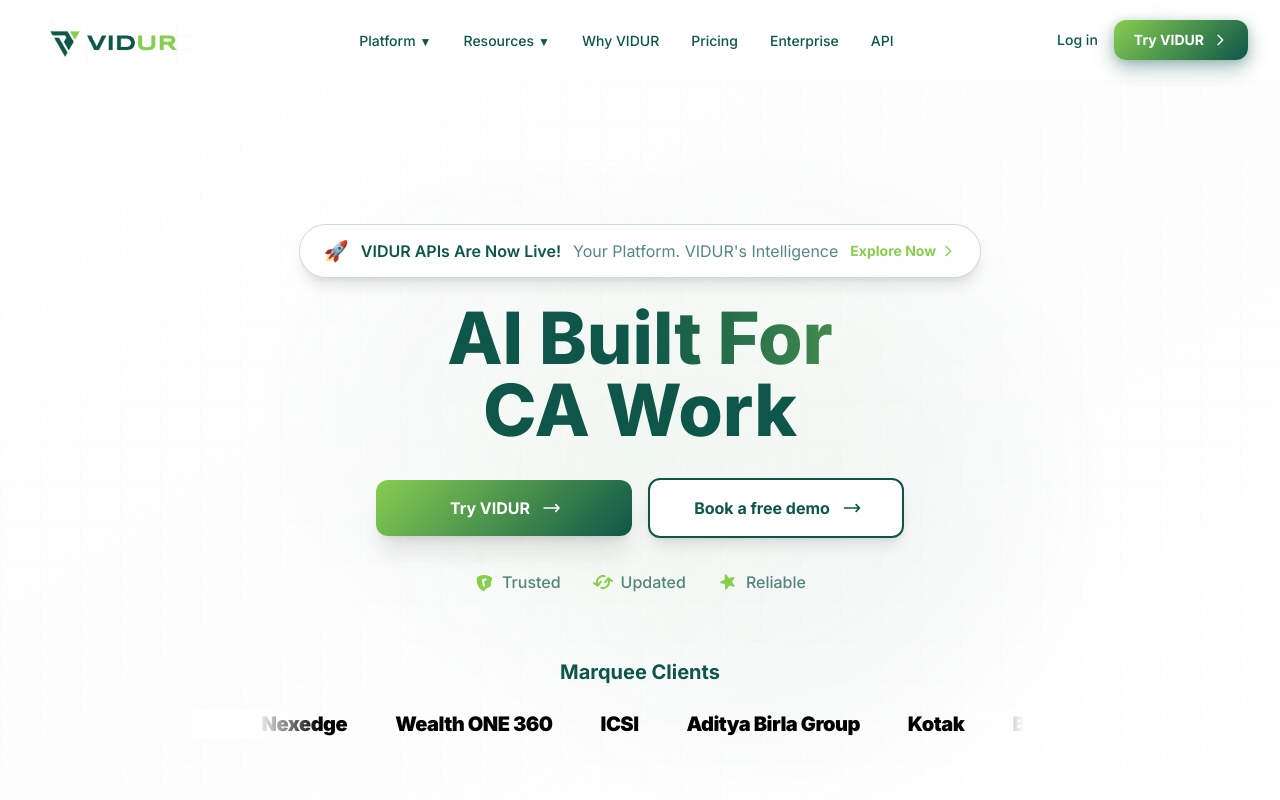
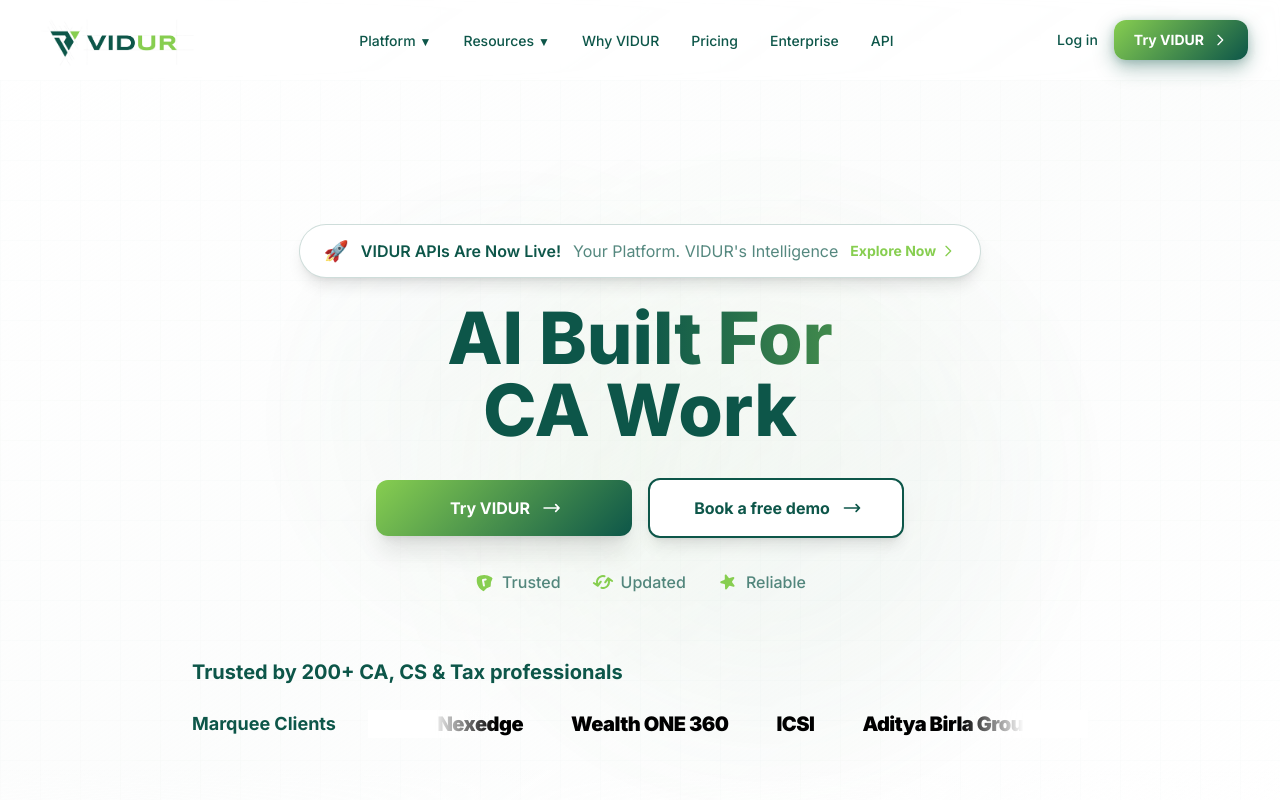
Before and after one commit to Wittywizaard/VIDURLandingPage, a Next.js app: page / in a window 1280 px wide. Shown: the top 800 px of the page. Built offline with nearby package versions, Linux system fonts and the light colour scheme.

Commit message:
feat: update trusted professionals text and left-align marquee clients label
Co-authored-by: developer <developer@konproz.com>

```diff
--- a/components/Hero.tsx
+++ b/components/Hero.tsx
@@ -214,21 +214,30 @@ export default function Hero() {
             ))}
           </motion.div>
 
-          {/* Marquee Clients - Under Trust Points */}
+          {/* Trusted Professionals & Marquee Clients - Under Trust Points */}
           <motion.div
             initial={{ opacity: 0, y: 20 }}
             animate={{ opacity: 1, y: 0 }}
             transition={{ duration: 1, delay: 1.1 }}
-            className="mt-12 md:mt-16"
+            className="mt-12 md:mt-16 w-full"
           >
-            <div className="flex flex-col items-center gap-6">
-              {/* Marquee Clients Label */}
-              <h3 className="text-lg md:text-xl font-bold text-deep-green">
-                Marquee Clients
+            <div className="flex flex-col gap-6">
+              {/* Left-aligned heading */}
+              <h3 className="text-lg md:text-xl font-bold text-deep-green text-left">
+                Trusted by 200+ CA, CS & Tax professionals
               </h3>
 
+              {/* Left-aligned Marquee Clients label with scrolling logos */}
+              <div className="flex flex-col md:flex-row items-start md:items-center gap-4 md:gap-8">
+                {/* Marquee Clients label on the left */}
+                <div className="flex-shrink-0">
+                  <h4 className="text-base md:text-lg font-bold text-deep-green whitespace-nowrap">
+                    Marquee Clients
+                  </h4>
+                </div>
+
                 {/* Scrolling Logos */}
-              <div className="w-full overflow-hidden">
+                <div className="flex-1 overflow-hidden">
                   <div className="relative">
                     {/* Infinite scrolling logos */}
                     <div className="flex items-center gap-8 md:gap-12 animate-scroll-hero">
@@ -251,6 +260,7 @@ export default function Hero() {
                     {/* Gradient overlays for smooth edges */}
                     <div className="absolute left-0 top-0 bottom-0 w-16 md:w-32 bg-gradient-to-r from-white via-white to-transparent pointer-events-none z-10"></div>
                     <div className="absolute right-0 top-0 bottom-0 w-16 md:w-32 bg-gradient-to-l from-white via-white to-transparent pointer-events-none z-10"></div>
+                  </div>
                 </div>
               </div>
             </div>
```
Lines whose indentation alone changed are shown as unchanged.
